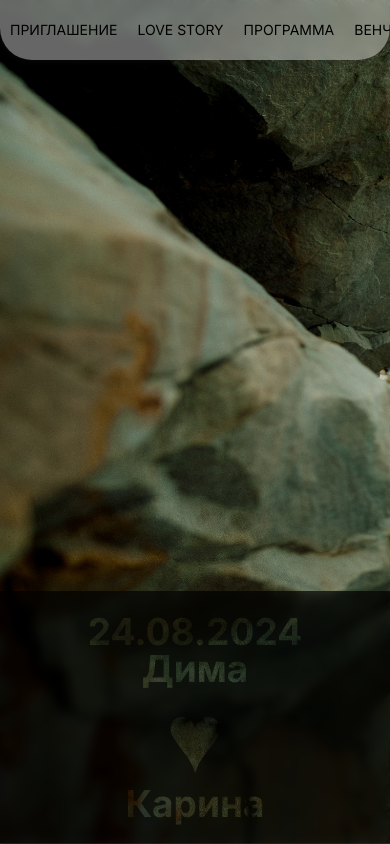
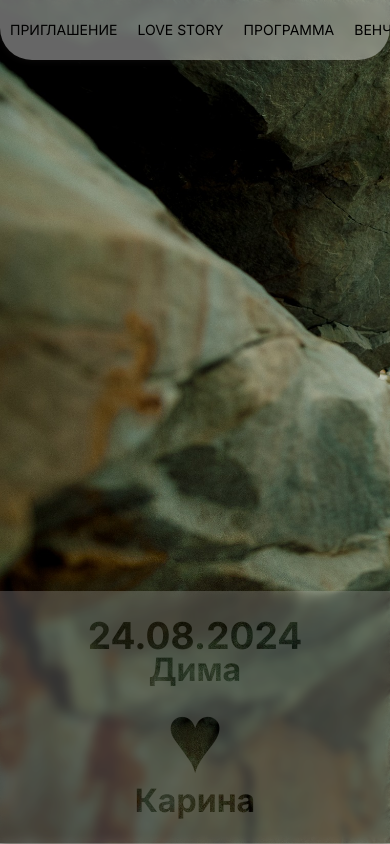
Before and after one commit to dicreate/wedding_invitation, a React (Vite) app: page / in a window 390 px wide. Shown: the top 844 px of the page. Built offline with nearby package versions, Linux system fonts and the light colour scheme.

Commit message:
refactor: delete useless adaptive properties

```diff
--- a/src/app.module.scss
+++ b/src/app.module.scss
@@ -114,11 +114,10 @@
       height: 30vh;
       height: 30svh;
 
-      font-size: calc(3vh + 3vw);
+      font-size: calc(2.6vh + 2.6vw);
 
       &Date {
          line-height: 1;
-         font-size: calc(3vh + 3vw);
       }
 
       &Heart{
--- a/src/components/Main/index.module.scss
+++ b/src/components/Main/index.module.scss
@@ -71,17 +71,11 @@
     background-size: cover;
 
     &Blur {
-      position: absolute;
-      z-index: 1;
-      right: 0;
       bottom: 0;
       width: 100vw;
       height: 30vh;
       height: 30svh;
-      overflow: hidden;
-      background: rgba(0, 0, 0, 0.65);
-      backdrop-filter: blur(5px);
-    }
+      background: rgba(255, 255, 255, 0.2);    }
 
       &Transparent {
         bottom: 0;
```
